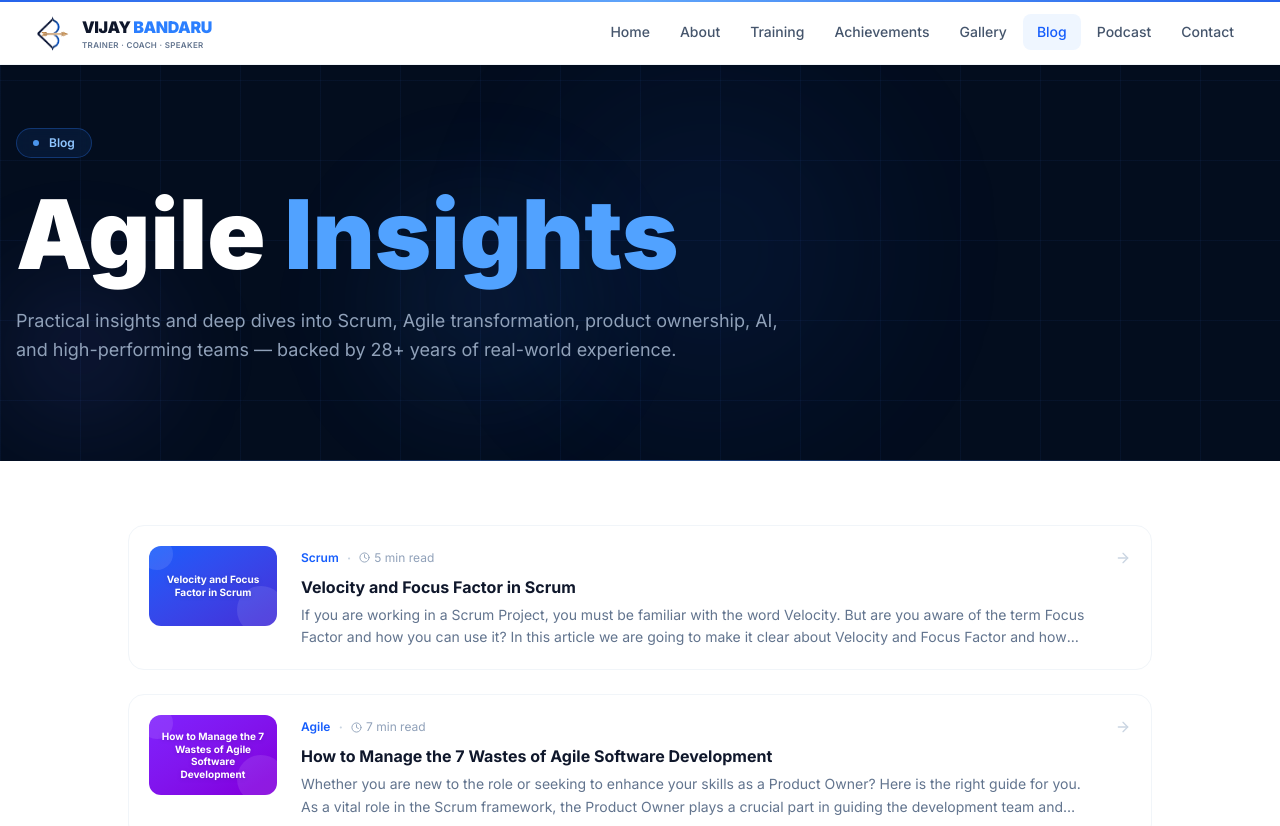
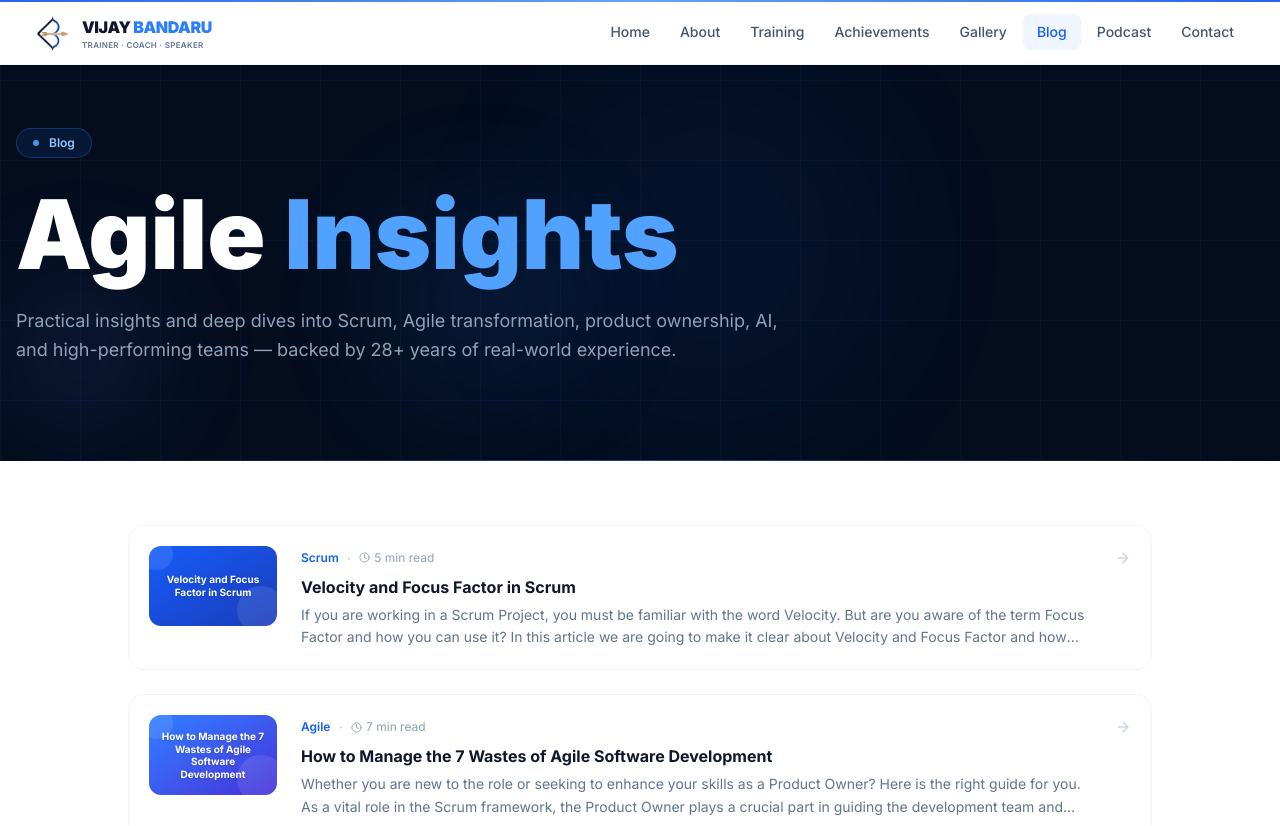
Before and after one commit to Surya-Anirudh/vijay-bandaru-website, a React (Vite) app: page /blog in a window 1280 px wide. Shown: the top 826 px of the page. Built offline with nearby package versions, Linux system fonts and the light colour scheme.

Commit message:
fix: update blog gradients to blue color scheme

```diff
--- a/src/pages/Blog.tsx
+++ b/src/pages/Blog.tsx
@@ -5,9 +5,9 @@ import PageHeader from "@/components/PageHeader"
 import { blogPosts } from "./BlogPost"
 
 const categoryGradient: Record<string, string> = {
-  Scrum:  "from-blue-600 to-indigo-700",
-  Agile:  "from-violet-600 to-purple-700",
-  Career: "from-emerald-500 to-teal-700",
+  Scrum:  "from-blue-600 to-blue-800",
+  Agile:  "from-blue-500 to-indigo-700",
+  Career: "from-indigo-600 to-blue-900",
 }
 
 export default function Blog() {
--- a/src/pages/BlogPost.tsx
+++ b/src/pages/BlogPost.tsx
@@ -234,9 +234,9 @@ const posts: Post[] = [
 export const blogPosts = posts
 
 const categoryGradient: Record<string, string> = {
-  Scrum:  "from-blue-600 to-indigo-700",
-  Agile:  "from-violet-600 to-purple-700",
-  Career: "from-emerald-500 to-teal-700",
+  Scrum:  "from-blue-600 to-blue-800",
+  Agile:  "from-blue-500 to-indigo-700",
+  Career: "from-indigo-600 to-blue-900",
 }
 
 function renderBlock(block: Block, i: number) {
```
